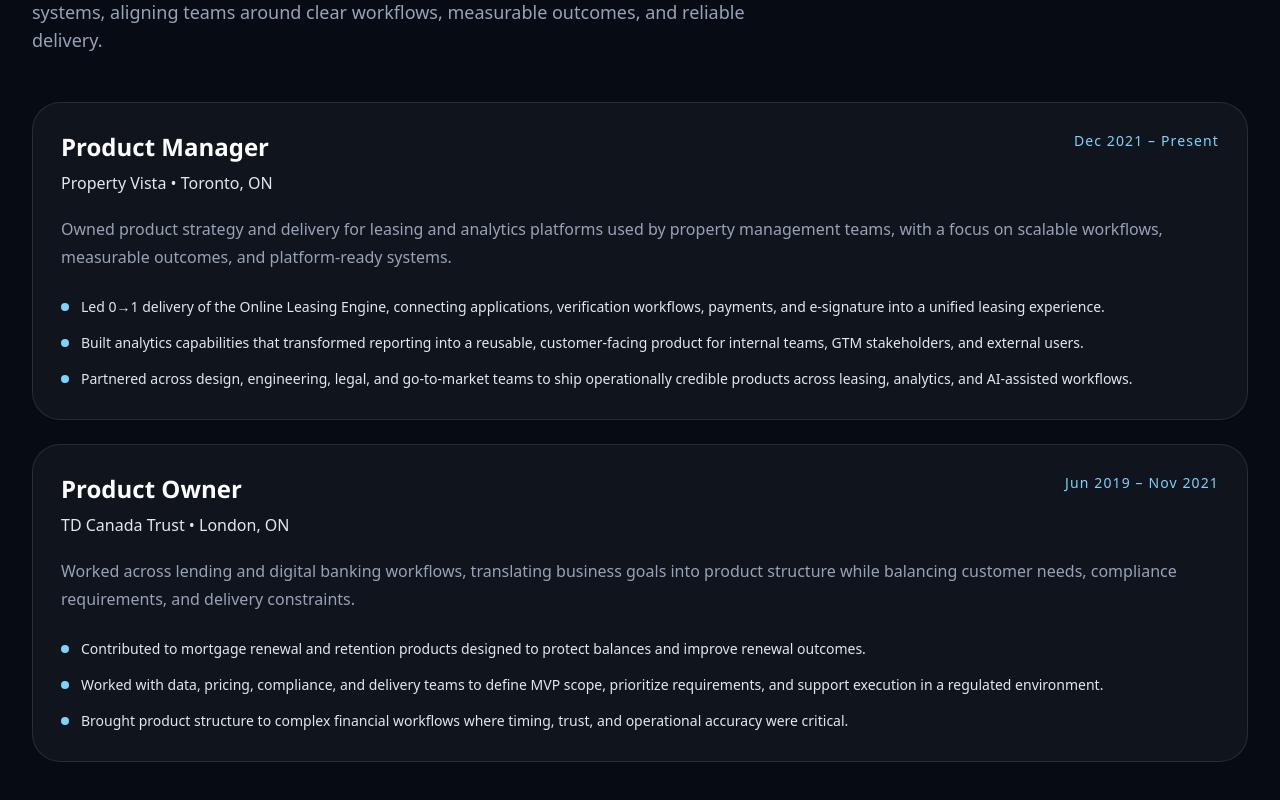
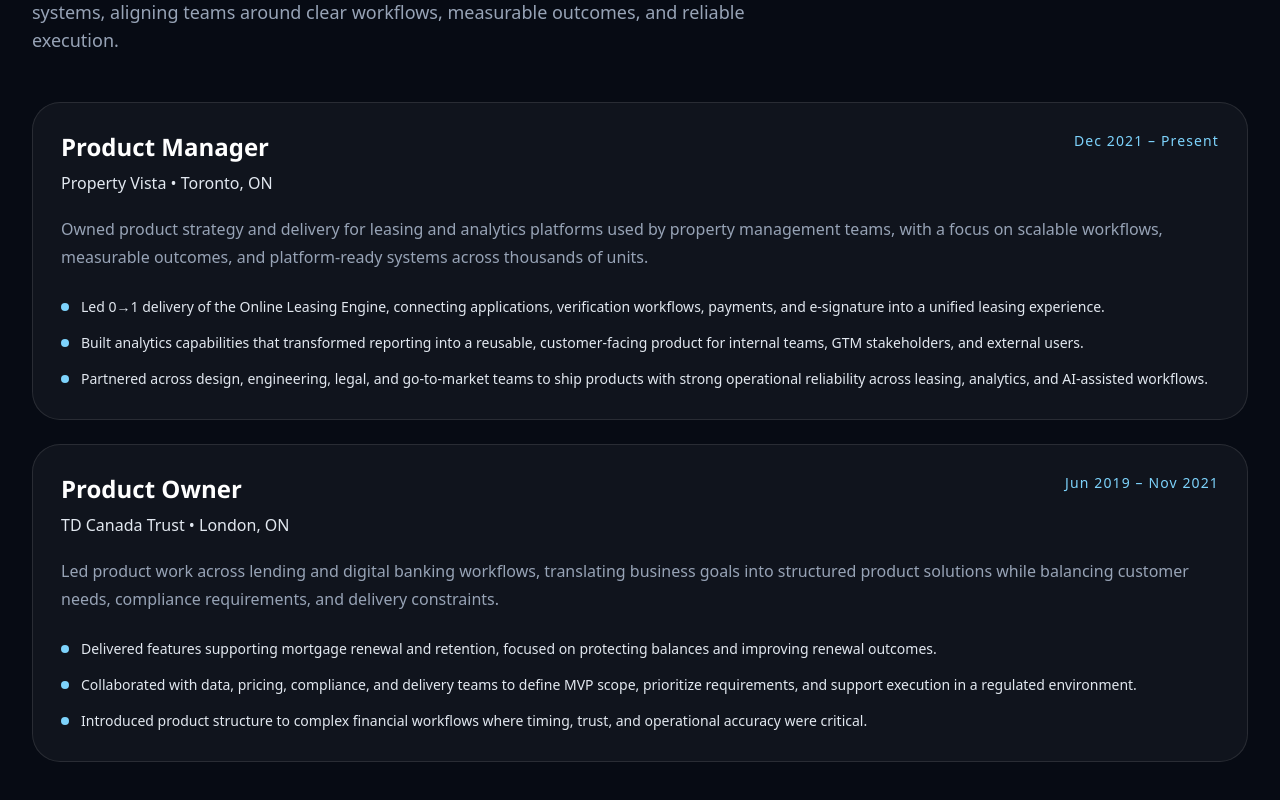
Before and after one commit to Jaau250/product-manager-portfolio, a Next.js app: page / in a window 1280 px wide. Shown: the part 6862-7662 px from the top of the page. Built offline with nearby package versions, Linux system fonts and the light colour scheme; no server answers.

Commit message:
Refine experience section copy for stronger product leadership

```diff
--- a/components/sections/experience-section.tsx
+++ b/components/sections/experience-section.tsx
@@ -8,7 +8,7 @@
       <SectionHeading
         eyebrow="Experience"
         title="Product leadership across PropTech and financial services"
-        description="My experience centers on turning ambiguous business problems into scalable product systems, aligning teams around clear workflows, measurable outcomes, and reliable delivery."
+        description="My experience centers on turning ambiguous business problems into scalable product systems, aligning teams around clear workflows, measurable outcomes, and reliable execution."
       />
 
       <div className="mt-12 grid gap-6">
--- a/content/portfolio.ts
+++ b/content/portfolio.ts
@@ -550,11 +550,11 @@
     location: "Toronto, ON",
     period: "Dec 2021 – Present",
     summary:
-      "Owned product strategy and delivery for leasing and analytics platforms used by property management teams, with a focus on scalable workflows, measurable outcomes, and platform-ready systems.",
+      "Owned product strategy and delivery for leasing and analytics platforms used by property management teams, with a focus on scalable workflows, measurable outcomes, and platform-ready systems across thousands of units.",
     highlights: [
       "Led 0→1 delivery of the Online Leasing Engine, connecting applications, verification workflows, payments, and e-signature into a unified leasing experience.",
       "Built analytics capabilities that transformed reporting into a reusable, customer-facing product for internal teams, GTM stakeholders, and external users.",
-      "Partnered across design, engineering, legal, and go-to-market teams to ship operationally credible products across leasing, analytics, and AI-assisted workflows."
+      "Partnered across design, engineering, legal, and go-to-market teams to ship products with strong operational reliability across leasing, analytics, and AI-assisted workflows."
     ]
   },
   {
@@ -563,11 +563,11 @@
     location: "London, ON",
     period: "Jun 2019 – Nov 2021",
     summary:
-      "Worked across lending and digital banking workflows, translating business goals into product structure while balancing customer needs, compliance requirements, and delivery constraints.",
+      "Led product work across lending and digital banking workflows, translating business goals into structured product solutions while balancing customer needs, compliance requirements, and delivery constraints.",
     highlights: [
-      "Contributed to mortgage renewal and retention products designed to protect balances and improve renewal outcomes.",
-      "Worked with data, pricing, compliance, and delivery teams to define MVP scope, prioritize requirements, and support execution in a regulated environment.",
-      "Brought product structure to complex financial workflows where timing, trust, and operational accuracy were critical."
+      "Delivered features supporting mortgage renewal and retention, focused on protecting balances and improving renewal outcomes.",
+      "Collaborated with data, pricing, compliance, and delivery teams to define MVP scope, prioritize requirements, and support execution in a regulated environment.",
+      "Introduced product structure to complex financial workflows where timing, trust, and operational accuracy were critical."
     ]
   }
 ];
```
